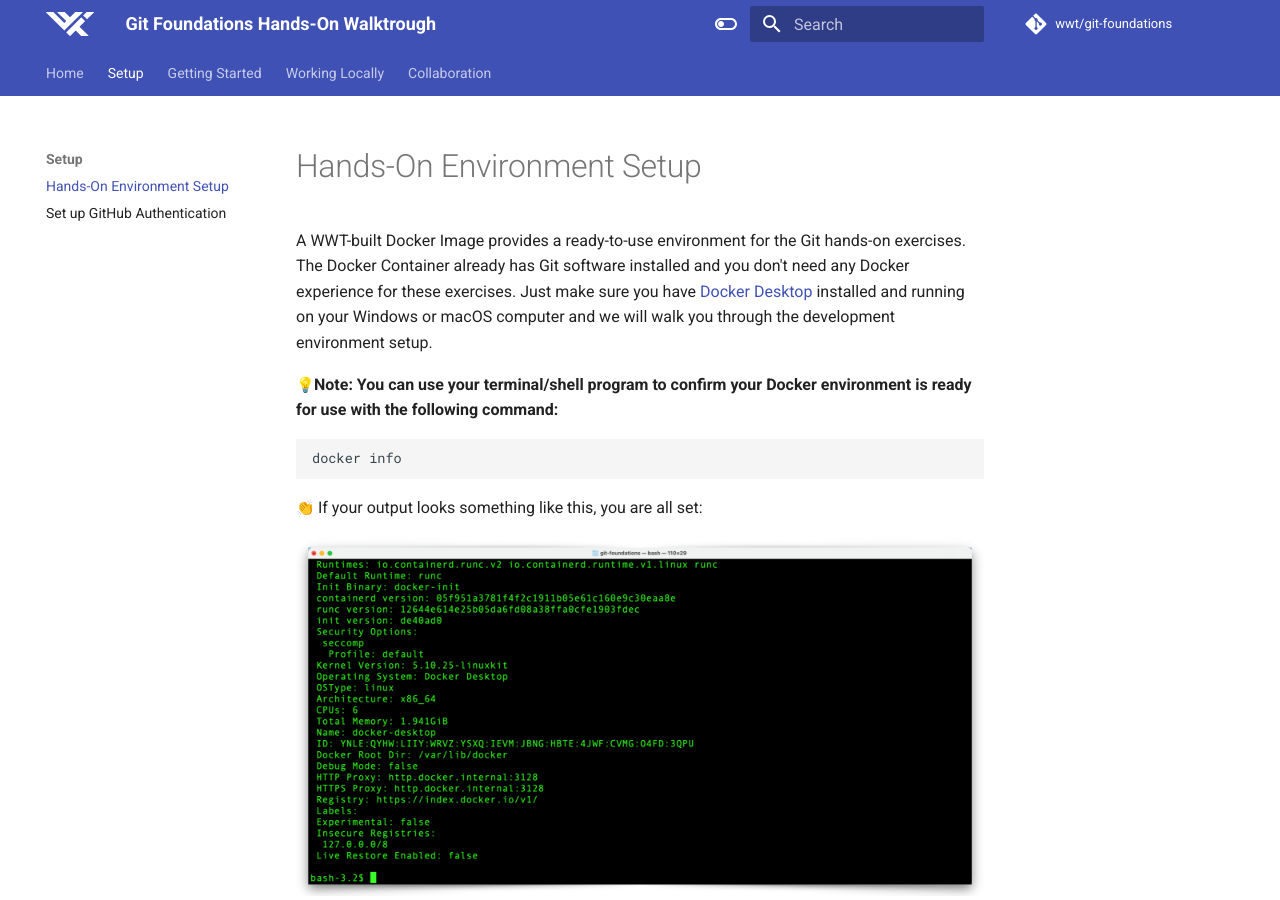
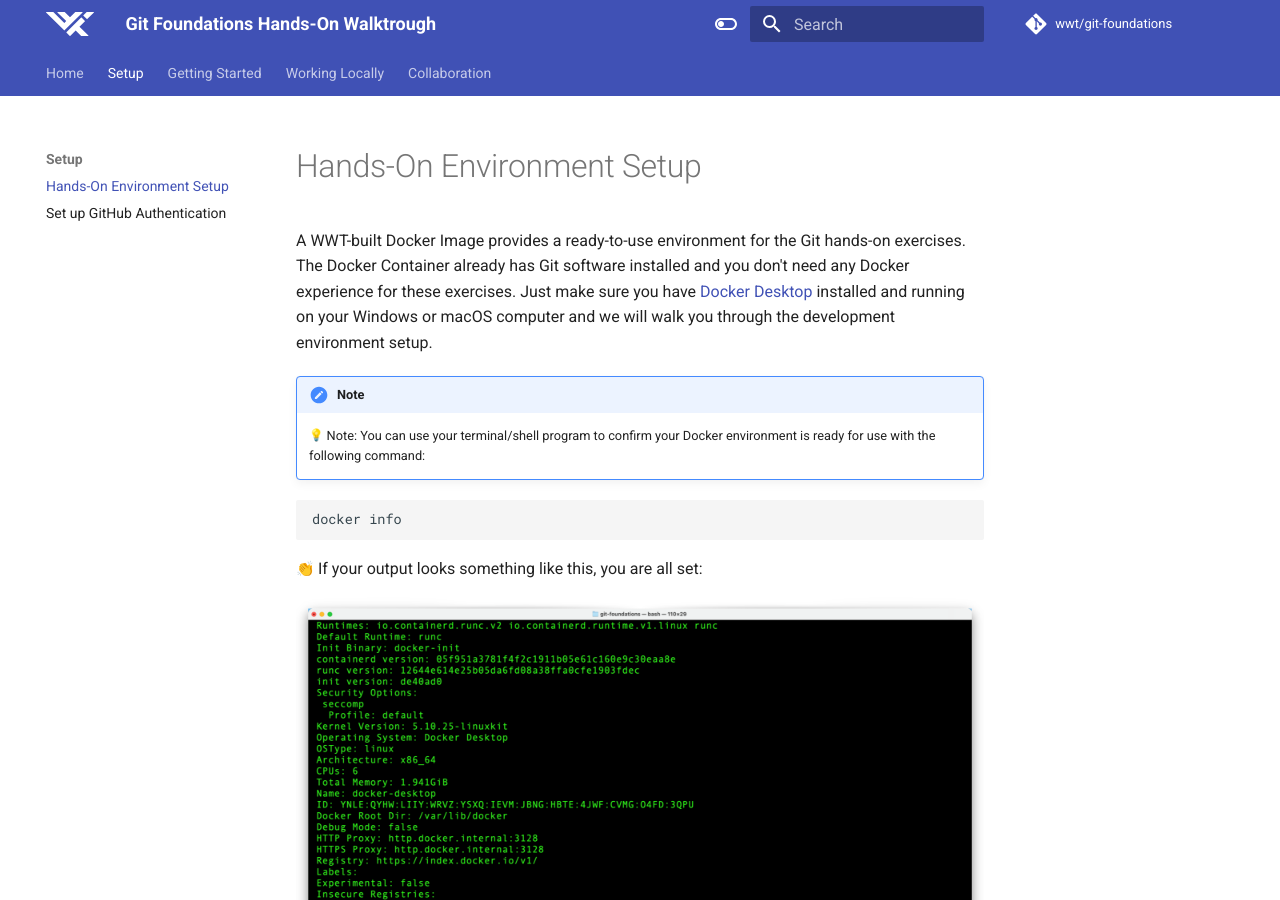
Before and after one commit to wwt/git-foundations, an MkDocs documentation site: the page built from docs/sections/section_1.md, in a window 1280 px wide and 900 px high. Built offline with MkDocs 1.6.1 and Material for MkDocs 9.7.7, drawn with Linux system fonts in a browser that asks for light colours; emoji names are drawn with the system emoji font; comment, search, counter and statistics services are not loaded.

Commit message:
Test new note syntax

````diff
--- a/docs/sections/section_1.md
+++ b/docs/sections/section_1.md
@@ -2,7 +2,8 @@
 
 A WWT-built Docker Image provides a ready-to-use environment for the Git hands-on exercises. The Docker Container already has Git software installed and you don't need any Docker experience for these exercises. Just make sure you have [Docker Desktop](https://www.docker.com/products/docker-desktop "Docker Desktop Download") installed and running on your Windows or macOS computer and we will walk you through the development environment setup.
 
-:bulb:**Note: You can use your terminal/shell program to confirm your Docker environment is ready for use with the following command:**
+!!! note
+    :bulb: Note: You can use your terminal/shell program to confirm your Docker environment is ready for use with the following command:
 
 ```shell
 docker info
````
